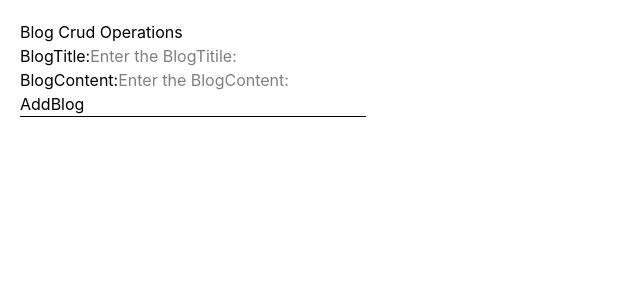
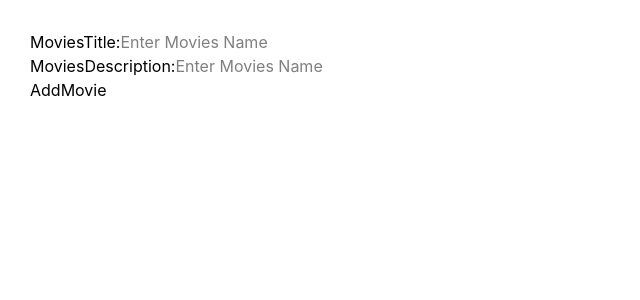
Before and after one commit to Sonu445kum/fullstack-dsa-roadmap, a React (Vite) app in the folder 4_REACTJS/: page / in a window 1280 px wide. Shown: the top 300 px of the page, without its empty margins (0-640 px from the left). Built offline with nearby package versions, Linux system fonts and the light colour scheme.

Commit message:
Solved:MoviesWatchList

```diff
--- a/4_REACTJS/src/App.jsx
+++ b/4_REACTJS/src/App.jsx
@@ -9,6 +9,7 @@ import NotesApp from './Hooks/NotesApp.jsx'
 import UserManagement from './Hooks/UserManagement.jsx'
 import ProductList from './Hooks/ProductList.jsx'
 import BlogPost from './Hooks/BlogPost.jsx'
+import MoviesWatchList from './Hooks/MoviesWatchList.jsx'
 
 const App = () => {
   // Pass props from parent to child.
@@ -39,7 +40,8 @@ const App = () => {
       {/* User Managemnt */}
       {/* <UserManagement/> */}
       {/* <ProductList/> */}
-      <BlogPost/>
+      {/* <BlogPost/> */}
+      <MoviesWatchList/>
     </div>
   )
 }
--- /dev/null
+++ b/4_REACTJS/src/Hooks/MoviesWatchList.jsx
@@ -0,0 +1,105 @@
+// Movie Watchlist
+// Add movie
+// Mark watched/unwatched
+// Edit name
+
+import { useState } from "react";
+
+// Delete
+const MoviesWatchList = ()=>{
+    const [movieData ,setMovieData] = useState({
+        movieTitle:"",
+        movieDescription:""
+    });
+    const [movieList ,setMovieList] = useState([]);
+    const [editId , setEditId] = useState(null);
+
+    // handleOnChange
+    const handleMovieOnChange = (e)=>{
+        const {name , value} = e.target;
+        setMovieData((prev)=>({
+            ...prev,
+            [name] :value
+        }))
+    };
+
+    // MovieAddUpdate
+    const movieAddUpdated = (e)=>{
+        e.preventDefault();
+        // check the input filed is empty
+        if(!movieData.movieTitle.trim() || !movieData.movieDescription.trim()) return;
+        // check editId is not equal null
+        if(editId !== null){
+            setMovieList((prev)=> prev.map((el)=>el.id === editId ? {...el , ...movieData} : el));
+            setEditId(null);
+            setMovieData({
+                movieTitle:"",
+                movieDescription:""
+            })
+        }else{
+            // if the movie id is null
+            const newMovie = {
+                id:Date.now(),
+                isCompleted : false,
+                ...movieData,
+            }
+            setMovieList((prev)=>[...prev ,newMovie]);
+            setMovieData({
+                movieTitle:"",
+                movieDescription:""
+            })
+        }
+    };
+
+    // DeleteMovie
+    const deleteMovie = (id)=>{
+        setMovieList((prev)=>prev.filter((el)=> el.id !== id));
+    }
+
+    // editMovie
+    const editMovie = (id)=>{
+        const selectedMovie = movieList.find((el)=>el.id === id);
+        setMovieData({
+            movieTitle:selectedMovie.movieTitle,
+            movieDescription:selectedMovie.movieDescription,
+        });
+        setEditId(id);
+    }
+
+    // toggleMovies
+    const toggleMovieCompleted = (id)=>{
+        setMovieList((prev)=> prev.map((el)=>el.id === id ? {...el , isCompleted:!el.isCompleted} : el));
+    }
+    return (
+        <div style={{margin:"30px"}}>
+            <form onSubmit={movieAddUpdated}>
+                <div>
+                    <label>MoviesTitle:</label>
+                    <input type="text"  name="movieTitle" value={movieData.movieTitle} onChange={handleMovieOnChange} placeholder="Enter Movies Name" />
+                </div>
+                <div>
+                    <label>MoviesDescription:</label>
+                    <input type="text" name="movieDescription" value={movieData.movieDescription} onChange={handleMovieOnChange} placeholder="Enter Movies Name" />
+                </div>
+                <button type="submit">{editId !== null ? "UpdatedMovie" : "AddMovie"}</button>
+            </form>
+
+            {/* display Movie Details */}
+            <ul>
+                {
+                    movieList.map((el)=>(
+                        <li key={el.id}>
+                            <span style={{textDecorationLine : el.isCompleted ? "line-through" : "none", margin:"2px"}}>{el.movieTitle}</span>
+                            <p>MovieTitle: {el.movieTitle}</p>
+                            <p>MovieDescritption: {el.movieDescription}</p>
+                            <button onClick={()=>toggleMovieCompleted(el.id)}>{el.isCompleted ? "Watched" :"Not Watched"}</button>
+                            <button onClick={()=>editMovie(el.id)}>Edit</button>
+                            <button onClick={()=>deleteMovie(el.id)}>Delete</button>
+                        </li>
+                    ))
+                }
+            </ul>
+        </div>
+    )
+}
+export default MoviesWatchList;
```
